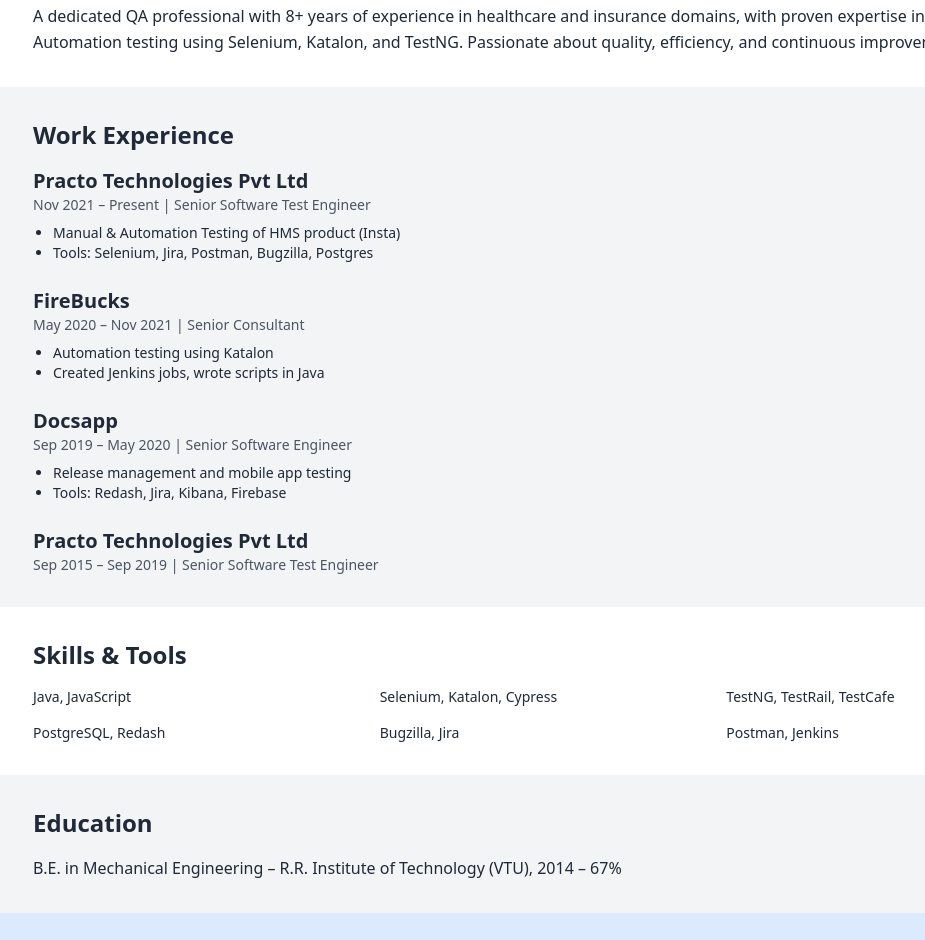
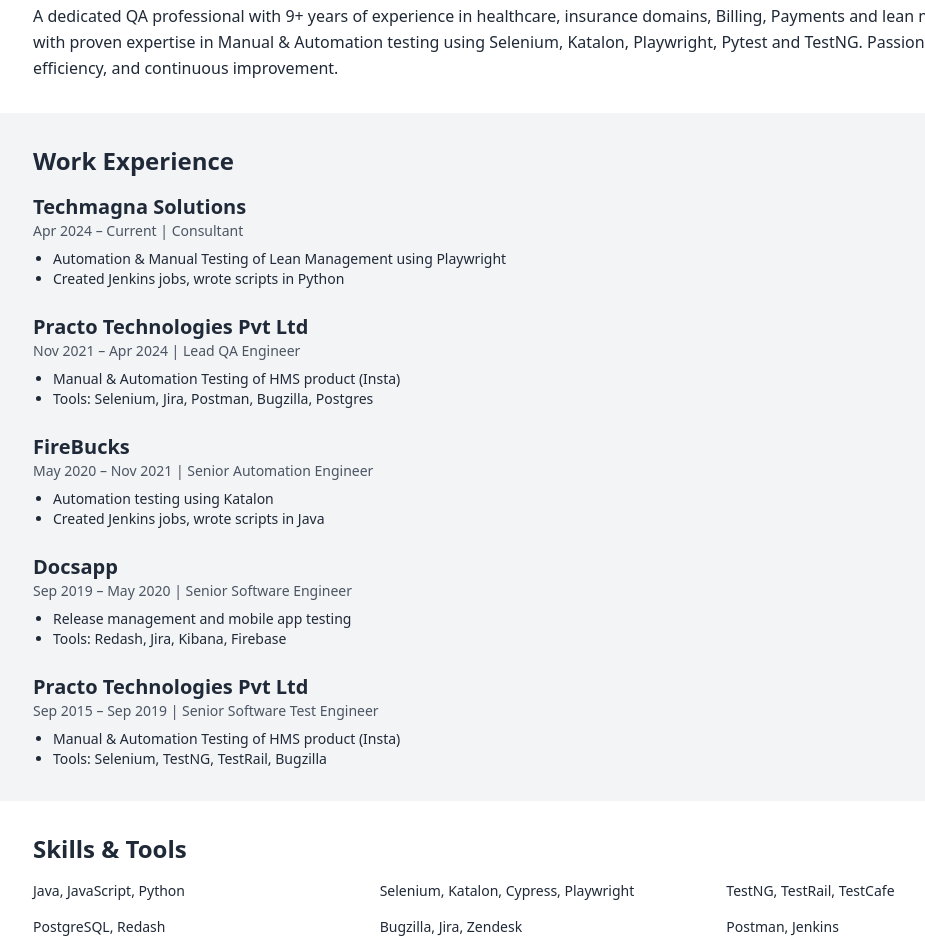
Before and after one commit to shivakumarz/my-portfolio, a plain HTML site: page index.html in a window 1280 px wide. Shown: the part 277-1217 px from the top of the page, without its empty margins (95-1020 px from the left). Drawn offline with nearby package versions, Linux system fonts and the light colour scheme.

Commit message:
Update index.html

```diff
--- a/index.html
+++ b/index.html
@@ -23,7 +23,7 @@
     <div class="max-w-5xl mx-auto">
       <h2 class="text-2xl font-semibold mb-4">Professional Summary</h2>
       <p>
-        A dedicated QA professional with 8+ years of experience in healthcare and insurance domains, with proven expertise in Manual & Automation testing using Selenium, Katalon, and TestNG. Passionate about quality, efficiency, and continuous improvement.
+        A dedicated QA professional with 9+ years of experience in healthcare, insurance domains, Billing, Payments and lean management, with proven expertise in Manual & Automation testing using Selenium, Katalon, Playwright, Pytest and TestNG. Passionate about quality, efficiency, and continuous improvement.
       </p>
     </div>
   </section>
@@ -34,9 +34,18 @@
       <h2 class="text-2xl font-semibold mb-4">Work Experience</h2>
 
       <div class="space-y-6">
+
+        <div>
+          <h3 class="text-xl font-bold">Techmagna Solutions</h3>
+          <p class="text-sm text-gray-600">Apr 2024 – Current | Consultant</p>
+          <ul class="list-disc pl-5 mt-2 text-sm">
+            <li>Automation & Manual Testing of Lean Management using Playwright</li>
+            <li>Created Jenkins jobs, wrote scripts in Python</li>
+          </ul>
+        </div>
         <div>
           <h3 class="text-xl font-bold">Practo Technologies Pvt Ltd</h3>
-          <p class="text-sm text-gray-600">Nov 2021 – Present | Senior Software Test Engineer</p>
+          <p class="text-sm text-gray-600">Nov 2021 – Apr 2024 | Lead QA Engineer</p>
           <ul class="list-disc pl-5 mt-2 text-sm">
             <li>Manual & Automation Testing of HMS product (Insta)</li>
             <li>Tools: Selenium, Jira, Postman, Bugzilla, Postgres</li>
@@ -45,7 +54,7 @@
 
         <div>
           <h3 class="text-xl font-bold">FireBucks</h3>
-          <p class="text-sm text-gray-600">May 2020 – Nov 2021 | Senior Consultant</p>
+          <p class="text-sm text-gray-600">May 2020 – Nov 2021 | Senior Automation Engineer</p>
           <ul class="list-disc pl-5 mt-2 text-sm">
             <li>Automation testing using Katalon</li>
             <li>Created Jenkins jobs, wrote scripts in Java</li>
@@ -64,6 +73,9 @@
         <div>
           <h3 class="text-xl font-bold">Practo Technologies Pvt Ltd</h3>
           <p class="text-sm text-gray-600">Sep 2015 – Sep 2019 | Senior Software Test Engineer</p>
+            <ul class="list-disc pl-5 mt-2 text-sm">
+                <li>Manual & Automation Testing of HMS product (Insta)</li>
+                <li>Tools: Selenium, TestNG, TestRail, Bugzilla</li>
         </div>
       </div>
     </div>
@@ -74,11 +86,11 @@
     <div class="max-w-5xl mx-auto">
       <h2 class="text-2xl font-semibold mb-4">Skills & Tools</h2>
       <div class="grid grid-cols-2 md:grid-cols-3 gap-4 text-sm">
-        <div>Java, JavaScript</div>
-        <div>Selenium, Katalon, Cypress</div>
+        <div>Java, JavaScript, Python</div>
+        <div>Selenium, Katalon, Cypress, Playwright</div>
         <div>TestNG, TestRail, TestCafe</div>
         <div>PostgreSQL, Redash</div>
-        <div>Bugzilla, Jira</div>
+        <div>Bugzilla, Jira, Zendesk</div>
         <div>Postman, Jenkins</div>
       </div>
     </div>
```
